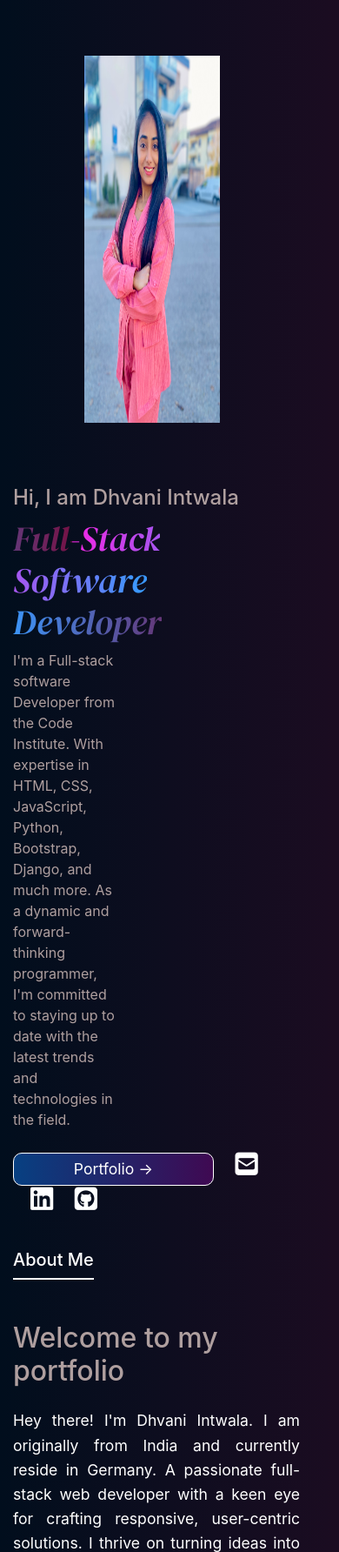
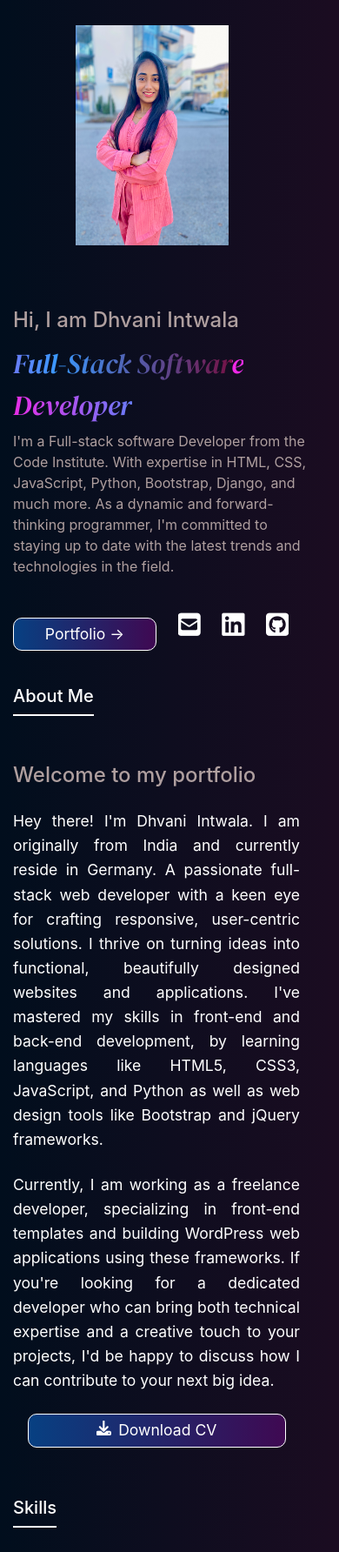
Before and after one commit to Dhvani-intwala/portfolio, a Django app: page / in a window 390 px wide. Shown: the part 84-1868 px from the top of the page at 87% size. Run offline with Django 5.2, Linux system fonts and the light colour scheme; some libraries are stand-ins or nearby versions.

Commit message:
Add media query for small device

```diff
--- a/home/templates/home/index.html
+++ b/home/templates/home/index.html
@@ -39,7 +39,7 @@
             <div class="col-12">
                 <h2 class="title mb-5">About Me</h2>
                 <h2 class="text-color overflow-hidden mb-4 about-line">Welcome to my portfolio</h2>
-                <p class="text-justify mb-4">Hey there! I'm Dhvani Intwala. I am originally from India and currently reside in Germany. A passionate full-stack web developer with a keen eye for crafting responsive, user-centric solutions. I thrive on turning ideas into functional, beautifully designed websites and applications. I've mastered my skills in front-end and back-end development, by learning languages like HTML5, CSS3, JavaScript, and Python as well as web design tools like Bootstrap and jQuery frameworks.</p>
+                <p class="text-justify mb-4 ">Hey there! I'm Dhvani Intwala. I am originally from India and currently reside in Germany. A passionate full-stack web developer with a keen eye for crafting responsive, user-centric solutions. I thrive on turning ideas into functional, beautifully designed websites and applications. I've mastered my skills in front-end and back-end development, by learning languages like HTML5, CSS3, JavaScript, and Python as well as web design tools like Bootstrap and jQuery frameworks.</p>
                 <p class="text-justify mb-4">Currently, I am working as a freelance developer, specializing in front-end templates and building WordPress web applications using these frameworks. If you're looking for a dedicated developer who can bring both technical expertise and a creative touch to your projects, I'd be happy to discuss how I can contribute to your next big idea.</p>
                 <a href="lebenslauf.pdf" download="lebenslauf" class="btn cv-btn button"><i class="fa fa-download mr-2"></i>Download CV</a>
             </div>
@@ -209,7 +209,7 @@
     <form action="{% url 'home' %}"  method="POST" id="contact-form">
         {% csrf_token %}
         {{ form|crispy }}
-        <button class="btn Portfolio button center" type="submit">Send message</button>
+        <button class="btn contact-btn button center" type="submit">Send message</button>
         <span class="message text-white"></span>
     </form>
 </div>
--- a/static/css/style.css
+++ b/static/css/style.css
@@ -174,7 +174,7 @@
   top: 0;
 
 }
-
+/*
 .home .show-animate .animate{
     animation: fadeUp 2s ease forwards;
 }
@@ -202,7 +202,7 @@
         opacity: 0;
         transform: translateY(0);
     }
-}
+} */
 
 /********* ABOUT PAGE STYLES  *******/
 
@@ -226,7 +226,7 @@
     font-size: 1.1rem;
     border: var(--white-color) 1px solid;
     border-radius: 10px;
-    padding: 3px 60px;
+    padding: 5px 5px 5px 5px;
     display: block;
     margin: auto;
     width: 15vw;
@@ -329,18 +329,22 @@
 .contact-form-input{
     background-color: #010e1d;
 }
+.contact-btn{
+    color: var(--white-color);
+    font-size: 1.1rem;
+    border: var(--white-color) 1px solid;
+    border-radius: 10px;
+    padding: 5px 5px 5px 5px;
+    width: 15vw;
+    text-align: center;
+}
 
 /********* MEDIA SIZE  *******/
 
-@media (max-width: 380px) {
+@media (max-width: 600px) {
 
-    html {
+    *{
         overflow-x: hidden;
-    }
-    .img-fluid{
-        width: 80vw;
-        height: 10vh;
-        margin-top: 70px;
     }
     .order-md-1 {
         order: 2;
@@ -361,6 +365,10 @@
     .text-about p{
         width: 90vw;
     }
+    .about p{
+        display: block;
+        margin: auto;
+    }
     .about-line{
         font-size: 1.5rem;
     }
@@ -370,9 +378,7 @@
     .img-fluid{
         width: 45vw;
         height: 30vh;
-    }
-    .button{
-        width: 65%;
+        margin-top: 15%;
     }
     #contact-form{
         width: 80vw;
@@ -410,27 +416,24 @@
     #main-nav a:hover {
         color: #555;
     }
-    .navbar-scrolled{
-        margin-top: 15%;
+    .Portfolio{
+        width:50%;
     }
-
+    .cv-btn{
+        width: 90%;
+    }
+    .contact-btn{
+        width: 80%;
+    }
 }
 
 @media (max-width: 768px) {
 
-    .img-fluid{
-        width: 40vw;
-        height: 50vh;
-        margin-top: 100px;
-    }
     .order-md-1 {
         order: 2;
     }
     .order-md-2 {
         order: 1;
-    }
-    .button{
-        width: 70%;
     }
     #contact-form{
         width: 60vw;
@@ -440,8 +443,6 @@
         height: 10%;
         padding: 0 !important;
     }
-    .navbar-scrolled{
-        margin-top: 5%;
-    }
+
 
 }
```
